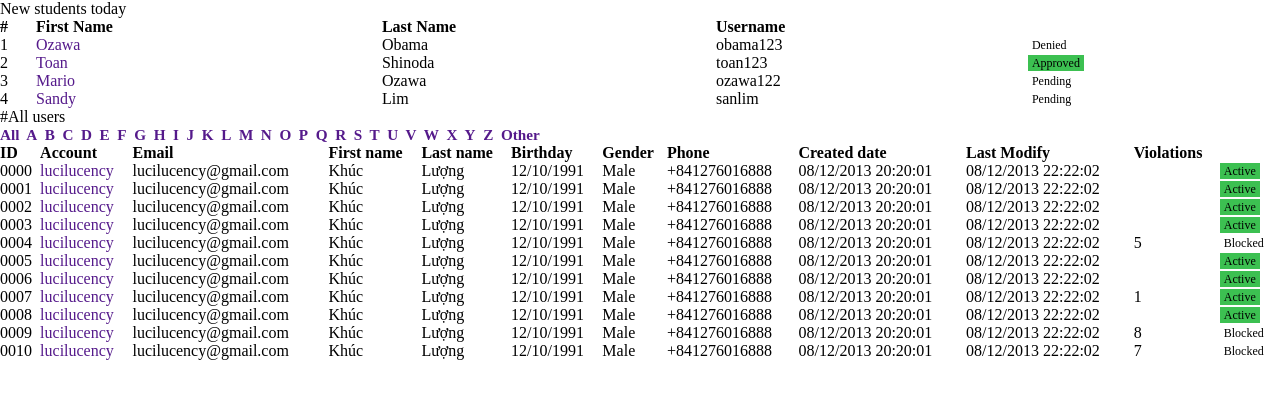
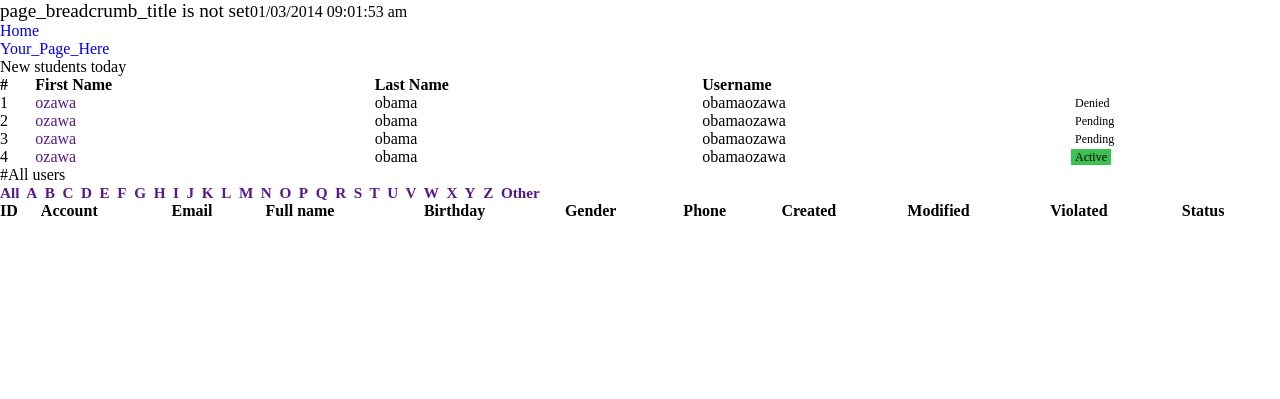
Before and after one commit to khucanhminhluong/elearning, a CakePHP app: the page made by app/View/admin/student.ctp in a window 1280 px wide. Shown: the top 399 px of the page. Run offline with PHP 8.4 and a stand-in for CakePHP, Linux system fonts and the light colour scheme; the template is opened without the code that fills it, so the values that code supplies are empty; some libraries are stand-ins or nearby versions.

Commit message:
update admin/student

```diff
--- a/app/View/Elements/admin/page_breadcrumb.ctp
+++ b/app/View/Elements/admin/page_breadcrumb.ctp
@@ -1,23 +1,22 @@
 <?php
-$page_info_title = isset($page_info['title']) ? $page_info['title'] : "page_info_title is not set";
-$page_info_direct = isset($page_info['direct']) ? array($page_info['direct']) : array('Home', 'Your_Page_Here');
+$page_breadcrumb_title = isset($page_breadcrumb['title']) ? $page_breadcrumb['title'] : "page_breadcrumb_title is not set";
+$page_breadcrumb_direct = isset($page_breadcrumb['direct']) ? $page_breadcrumb['direct'] : array('Home', 'Your_Page_Here');
 ?>
 
 <div class="row">
 	<div class="col-md-12">
 		<!-- BEGIN PAGE TITLE & BREADCRUMB-->
 		<h3 class="page-title">
-			<?php echo $page_info_title ?> <small><?php echo date('d/m/Y h:i:s a', time());?></small>
+			<?php echo $page_breadcrumb_title ?><span class="margin-left-20"><small><?php echo date('d/m/Y h:i:s a', time());?></small></span>
 		</h3>
 		<ul class="page-breadcrumb breadcrumb">
 			<li>
 				<i class="fa fa-home"></i>
-				<a href="/elearning/admin/home"><?php echo $page_info_direct[0]?></a>
+				<a href="/elearning/admin/home"><?php echo $page_breadcrumb_direct[0]?></a>
 			</li>
 			<?php
-				$page_info_direct = array_slice($page_info_direct, 1);
-				$this->log($page_info_direct);
-				foreach ($page_info_direct as $buff) {
+				$page_breadcrumb_direct = array_slice($page_breadcrumb_direct, 1);
+				foreach ($page_breadcrumb_direct as $buff) {
 			?>
 			<li>
 				<i class="fa fa-angle-right"></i>
--- a/app/View/Layouts/admin.ctp
+++ b/app/View/Layouts/admin.ctp
@@ -48,7 +48,6 @@
 		</div>
 		<!--Start container-->
 		<div class="page-content">
-			<?php echo $this->element('admin' . DS . 'page_breadcrumb'); ?>
 		    <?php echo $content_for_layout ?>
 		</div>
 		<!--End	container-->
--- a/app/View/admin/student.ctp
+++ b/app/View/admin/student.ctp
@@ -1,8 +1,45 @@
+<?php
+	$status = array('Deleted', 'Denied', 'Blocked', 'Pending', 'Active');
+	$status_label = array('default', 'danger', 'warning', 'info', 'success');
+
+	$new_students = array(
+	'total' => '4',
+	'data' => array(
+			array(
+				'FirstName' => 'ozawa',
+				'LastName' => 'obama',
+				'Username' => 'obamaozawa',
+				'Status' => 1
+				),
+			array(
+				'FirstName' => 'ozawa',
+				'LastName' => 'obama',
+				'Username' => 'obamaozawa',
+				'Status' => 3
+				),
+			array(
+				'FirstName' => 'ozawa',
+				'LastName' => 'obama',
+				'Username' => 'obamaozawa',
+				'Status' => 3
+				),
+			array(
+				'FirstName' => 'ozawa',
+				'LastName' => 'obama',
+				'Username' => 'obamaozawa',
+				'Status' => 4
+				),
+			)
+		);
+
+?>
+
+<?php echo $this->element('admin' . DS . 'page_breadcrumb'); ?>
+
 <div class="row">
 	<div class="col-md-12">
-		<div class="row" id="new-students-in-day">
+		<div class="row" id="new-students">
 			<div class="col-md-6">
-
 				<div class="portlet">
 					<div class="portlet-title">
 						<div class="caption"><i class="fa fa-user"></i>New students today</div>
@@ -10,6 +47,7 @@
 							<a href="javascript:;" class="reload"></a>
 						</div>
 					</div>
+					<?php if (isset($new_students)) { ?>
 					<div class="portlet-body">
 						<div class="table-responsive">
 							<table class="table table-hover">
@@ -23,41 +61,25 @@
 									</tr>
 								</thead>
 								<tbody>
+									<?php foreach ($new_students['data'] as $key => $new_student) { ?>
 									<tr>
-										<td>1</td>
-										<td><a href="">Ozawa</a></td>
-										<td>Obama</td>
-										<td>obama123</td>
-										<td><span class="label label-sm label-danger">Denied</span></td>
+										<td><?php echo ($key + 1)?></td>
+										<td><a href=""><?php echo $new_student['FirstName']?></a></td>
+										<td><?php echo $new_student['LastName']?></td>
+										<td><?php echo $new_student['Username']?></td>
+										<td><span class="label label-sm label-<?php echo $status_label[$new_student['Status']]?> line-height-6"><?php echo $status[$new_student['Status']]?></span></td>
 									</tr>
-									<tr>
-										<td>2</td>
-										<td><a href="">Toan</a></td>
-										<td>Shinoda</td>
-										<td>toan123
-									</td>
-										<td><span class="label label-sm label-success">Approved</span></td>
-									</tr>
-									<tr>
-										<td>3</td>
-										<td><a href="">Mario</a></td>
-										<td>Ozawa</td>
-										<td>ozawa122</td>
-										<td><span class="label label-sm label-info">Pending</span></td>
-									</tr>
-									<tr>
-										<td>4</td>
-										<td><a href="">Sandy</a></td>
-										<td>Lim</td>
-										<td>sanlim</td>
-										<td><span class="label label-sm label-info">Pending</span></td>
-									</tr>
+									<?php } ?>
 								</tbody>
 							</table>
 						</div>
 					</div>
+					<?php }  else { ?>
+					<div class="portlet-body">
+						There's new student registed today.
+					</div>
+					<?php } ?>
 				</div>
-				<!-- END SAMPLE TABLE PORTLET-->
 			</div>
 		</div>
 
@@ -126,191 +148,47 @@
 						<a href="">Z</a>&nbsp;
 
 						<a href="">Other</a>&nbsp;
-
 					</strong>
 				</div>
 			</div>
 			<div class="portlet-body flip-scroll" style="display: block; overflow: auto">
-				<table class="table table-bordered table-striped table-condensed flip-content">
+				<table class="table table-hover table-striped table-condensed">
 					<thead class="flip-content">
 						<tr>
 							<th>ID</th>
 							<th>Account</th><th>Email</th>
-							<th class="numeric">First name</th>
-							<th class="numeric">Last name</th>
+							<th class="numeric">Full name</th>
 							<th class="numeric">Birthday</th>
 							<th class="numeric">Gender</th>
 							<th class="numeric">Phone</th>
-							<th class="numeric">Created date</th><th class="numeric">Last Modify</th>
-							<th class="numeric"><a link="">Violations</a></th>
-							<th class="numeric"></th>
+							<th class="numeric"><a link>Created</a></th>
+							<th class="numeric"><a link>Modified</a></th>
+							<th class="numeric"><a link>Violated</a></th>
+							<th class="numeric">Status</th>
 						</tr>
 					</thead>
 					<tbody>
+					<?php if (isset($all_students)) { ?>
+						<?php foreach ($all_students['data'] as $key => $student) { ?>
 						<tr>
-							<td>0000</td>
-							<td><a href="">lucilucency</a></td>
-							<td>lucilucency@gmail.com</td>
-							<td>Khúc</td>
-							<td>Lượng</td>
-							<td>12/10/1991</td>
-							<td>Male</td>
-							<td>+841276016888</td>
-							<td>08/12/2013 20:20:01</td><td>08/12/2013 22:22:02</td>
-							<td class="align-right"></td>
-							<td><span class="label label-sm label-success">Active</span></td>
-							</tr>
-							<tr>
-							<td>0001</td>
-							<td><a href="">lucilucency</a></td>
-							<td>lucilucency@gmail.com</td>
-							<td>Khúc</td>
-							<td>Lượng</td>
-							<td>12/10/1991</td>
-							<td>Male</td>
-							<td>+841276016888</td>
-							<td>08/12/2013 20:20:01</td><td>08/12/2013 22:22:02</td>
-							<td class="align-right"></td>
-							<td><span class="label label-sm label-success">Active</span></td>
-							</tr>
-							<tr>
-							<td>0002</td>
-							<td><a href="">lucilucency</a></td>
-							<td>lucilucency@gmail.com</td>
-							<td>Khúc</td>
-							<td>Lượng</td>
-							<td>12/10/1991</td>
-							<td>Male</td>
-							<td>+841276016888</td>
-							<td>08/12/2013 20:20:01</td><td>08/12/2013 22:22:02</td>
-							<td class="align-right"></td>
-							<td><span class="label label-sm label-success">Active</span></td>
-							</tr>
-							<tr>
-							<td>0003</td>
-							<td><a href="">lucilucency</a></td>
-							<td>lucilucency@gmail.com</td>
-							<td>Khúc</td>
-							<td>Lượng</td>
-							<td>12/10/1991</td>
-							<td>Male</td>
-							<td>+841276016888</td>
-							<td>08/12/2013 20:20:01</td><td>08/12/2013 22:22:02</td>
-							<td class="align-right"></td>
-							<td><span class="label label-sm label-success">Active</span></td>
-							</tr>
-							<tr>
-							<td>0004</td>
-							<td><a href="">lucilucency</a></td>
-							<td>lucilucency@gmail.com</td>
-							<td>Khúc</td>
-							<td>Lượng</td>
-							<td>12/10/1991</td>
-							<td>Male</td>
-							<td>+841276016888</td>
-							<td>08/12/2013 20:20:01</td><td>08/12/2013 22:22:02</td>
-							<td class="align-right">5</td>
-							<td><span class="label label-sm label-danger">Blocked</span></td>
-							</tr>
-							<tr>
-							<td>0005</td>
-							<td><a href="">lucilucency</a></td>
-							<td>lucilucency@gmail.com</td>
-							<td>Khúc</td>
-							<td>Lượng</td>
-							<td>12/10/1991</td>
-							<td>Male</td>
-							<td>+841276016888</td>
-							<td>08/12/2013 20:20:01</td><td>08/12/2013 22:22:02</td>
-							<td class="align-right"></td>
-							<td><span class="label label-sm label-success">Active</span></td>
-							</tr>
-							<tr>
-							<td>0006</td>
-							<td><a href="">lucilucency</a></td>
-							<td>lucilucency@gmail.com</td>
-							<td>Khúc</td>
-							<td>Lượng</td>
-							<td>12/10/1991</td>
-							<td>Male</td>
-							<td>+841276016888</td>
-							<td>08/12/2013 20:20:01</td><td>08/12/2013 22:22:02</td>
-							<td class="align-right"></td>
-							<td><span class="label label-sm label-success">Active</span></td>
-							</tr>
-							<tr>
-							<td>0007</td>
-							<td><a href="">lucilucency</a></td>
-							<td>lucilucency@gmail.com</td>
-							<td>Khúc</td>
-							<td>Lượng</td>
-							<td>12/10/1991</td>
-							<td>Male</td>
-							<td>+841276016888</td>
-							<td>08/12/2013 20:20:01</td><td>08/12/2013 22:22:02</td>
-							<td class="align-right">1</td>
-							<td><span class="label label-sm label-success">Active</span></td>
-							</tr>
-							<tr>
-							<td>0008</td>
-							<td><a href="">lucilucency</a></td>
-							<td>lucilucency@gmail.com</td>
-							<td>Khúc</td>
-							<td>Lượng</td>
-							<td>12/10/1991</td>
-							<td>Male</td>
-							<td>+841276016888</td>
-							<td>08/12/2013 20:20:01</td><td>08/12/2013 22:22:02</td>
-							<td class="align-right"></td>
-							<td><span class="label label-sm label-success">Active</span></td>
-							</tr>
-							<tr>
-							<td>0009</td>
-							<td><a href="">lucilucency</a></td>
-							<td>lucilucency@gmail.com</td>
-							<td>Khúc</td>
-							<td>Lượng</td>
-							<td>12/10/1991</td>
-							<td>Male</td>
-							<td>+841276016888</td>
-							<td>08/12/2013 20:20:01</td><td>08/12/2013 22:22:02</td>
-							<td class="align-right">8</td>
-							<td><span class="label label-sm label-danger">Blocked</span></td>
-							</tr>
-							<tr>
-							<td>0010</td>
-							<td><a href="">lucilucency</a></td>
-							<td>lucilucency@gmail.com</td>
-							<td>Khúc</td>
-							<td>Lượng</td>
-							<td>12/10/1991</td>
-							<td>Male</td>
-							<td>+841276016888</td>
-							<td>08/12/2013 20:20:01</td><td>08/12/2013 22:22:02</td>
-							<td class="align-right">7</td>
-							<td><span class="label label-sm label-danger">Blocked</span></td>
-							</tr><tr>
-							</tr>
+							<td><?php echo $student['user']['UserId']?></td>
+							<td><a href=""><?php echo $student['user']['Username']?></a></td>
+							<td><?php echo $student['user']['Email']?></td>
+							<td><?php echo $student['user']['FullName']?></td>
+							<td><?php echo $student['user']['Birthday']?></td>
+							<td><?php echo $student['user']['Gender'] == 0 ? __("Female") : __("Male")?></td>
+							<td><?php echo $student['user']['Phone']?></td>
+							<td><?php echo $student['user']['Created']?></td>
+							<td><?php echo $student['user']['Modified']?></td>
+							<td class="align-right"><?php echo $student['user']['Violated'] == 0 ? null : $student['user']['Violated']; ?></td>
+							<td><span class="label label-sm label-<?php echo $status_label[$student['user']['Status']]?> line-height-8" ><?php echo $status[$student['user']['Status']]?></span></td>
+						</tr>
+						<?php } ?>
+					<?php } ?>
 
 					</tbody>
 				</table>
 			</div>
 		</div>
-
-
-
-		<!-- END SAMPLE TABLE PORTLET-->
-		<!-- BEGIN SAMPLE TABLE PORTLET-->
-
-		<!-- END SAMPLE TABLE PORTLET-->
-		<!-- BEGIN SAMPLE TABLE PORTLET-->
-
-		<!-- END SAMPLE TABLE PORTLET-->
-		<!-- BEGIN SAMPLE TABLE PORTLET-->
-
-		<!-- END SAMPLE TABLE PORTLET-->
-		<!-- BEGIN SAMPLE TABLE PORTLET-->
-
-		<!-- END SAMPLE TABLE PORTLET-->
 	</div>
 </div>
```
Also changed, not shown: app/Controller/AdminController.php (+32 -4 lines), app/Model/user.php (added, +18 -0 lines), app/View/admin/home.ctp (+5 -4 lines), app/webroot/css/style-default.css (+32 -0 lines), app/View/admin/img.ctp (added), 2 other files.
